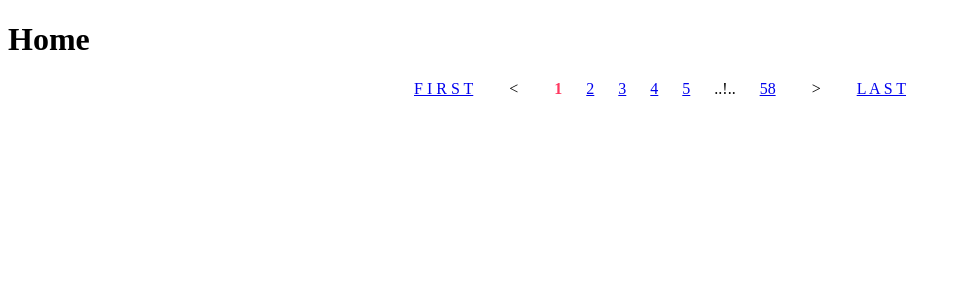
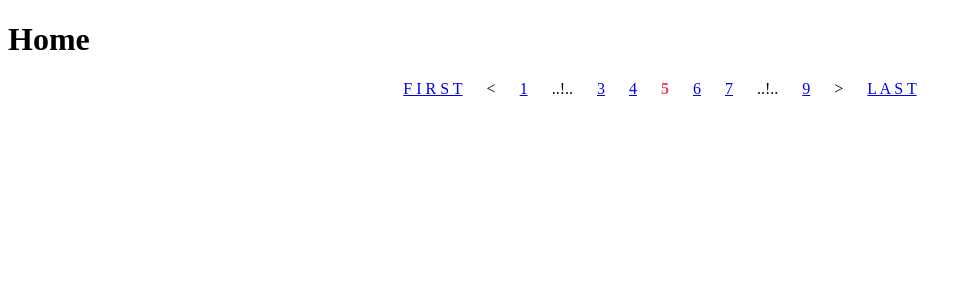
Before and after one commit to asammitte/vue-basic-pagination, a Vue app: page / in a window 1280 px wide. Shown: the top 300 px of the page, without its empty margins (0-972 px from the left). Built offline with nearby package versions, Linux system fonts and the light colour scheme.

Commit message:
cover rendering with tests

```diff
--- a/package.json
+++ b/package.json
@@ -1,6 +1,6 @@
 {
   "name": "vue3-basic-pagination",
-  "version": "0.0.11",
+  "version": "0.0.12",
   "type": "module",
   "main": "dist/index.cjs",
   "module": "dist/index.js",
--- a/src/App.vue
+++ b/src/App.vue
@@ -11,7 +11,7 @@ function pageSelected(pageIndex: number): void {
 
   <main>
     <router-view />
-    <BasicPagination :page-count="58">
+    <BasicPagination :page-count="9" :selected-page="5">
       <template v-slot:firstButtonContent>
         <router-link :to="{ path: '' }">F I R S T</router-link>
       </template>
--- a/src/components/BasicPagination.vue
+++ b/src/components/BasicPagination.vue
@@ -2,8 +2,8 @@
   <div v-if="pageCount > 1">
     <ul :class="containerClass">
       <li
-        v-if="firstLastButton"
-        :class="[pageClass, firstPageSelected ? disabledClass : '']"
+        v-if="showFirstLastButtons"
+        :class="[firstItemClass, pageClass, firstPageSelected ? disabledClass : '']"
       >
         <span
           :class="pageLinkClass"
@@ -11,25 +11,28 @@
           @click="pageSelected(1)"
         >
           <slot name="firstButtonContent">
-            {{ firstButtonText }}
+            &lt;&lt;
           </slot>
         </span>
       </li>
 
       <li
-        v-if="!(firstPageSelected && hidePrevNext)"
-        :class="[prevClass, firstPageSelected ? disabledClass : '']"
+        v-if="showPrevNextButtons"
+        :class="[prevItemClass, firstPageSelected ? disabledClass : '']"
       >
-        <span v-if="firstPageSelected" :class="prevLinkClass" :tabindex="-1">
-          <span class="tablet-hide">{{ getPrevText }}</span>
+        <span v-if="firstPageSelected" :tabindex="-1">
+          <slot name="prevButtonContent">
+            &lt;
+          </slot>
         </span>
         <span
           v-else
-          :class="prevLinkClass"
           :tabindex="firstPageSelected ? -1 : 0"
           @click="pageSelected(prevPage)"
         >
-          <span class="tablet-hide">{{ getPrevText }}</span>
+          <slot name="prevButtonContent">
+            &lt;
+          </slot>
         </span>
       </li>
 
@@ -45,18 +48,13 @@
       >
         <span
           v-if="page.breakView"
-          :class="[pageLinkClass, breakViewLinkClass]"
+          :class="[pageLinkClass]"
           tabindex="0"
         >
           <slot name="breakViewContent">
-            {{ breakViewText }}
+            …
           </slot>
         </span>
-        <!-- <span v-else-if="page.disabled" :class="pageLinkClass" tabindex="0">
-          <slot name="currentPageContent">
-            {{ page.content }} ! P A R C
-          </slot>
-        </span> -->
         <span
           v-else-if="!page.selected"
           :class="pageLinkClass"
@@ -75,25 +73,28 @@
       </li>
 
       <li
-        v-if="!(lastPageSelected && hidePrevNext)"
-        :class="[nextClass, lastPageSelected ? disabledClass : '']"
+        v-if="showPrevNextButtons"
+        :class="[nextItemClass, lastPageSelected ? disabledClass : '']"
       >
         <span
           v-if="!lastPageSelected"
-          :class="nextLinkClass"
           :tabindex="lastPageSelected ? -1 : 0"
           @click="pageSelected(nextPage)"
         >
-          <span class="tablet-hide">{{ getNextText }}</span>
+          <slot name="nextButtonContent">
+            &gt;
+          </slot>
         </span>
-        <span v-else :class="nextLinkClass" :tabindex="-1">
-          <span class="tablet-hide">{{ getNextText }}</span>
+        <span v-else :tabindex="-1">
+          <slot name="nextButtonContent">
+            &gt;
+          </slot>
         </span>
       </li>
 
       <li
-        v-if="firstLastButton"
-        :class="[pageClass, lastPageSelected ? disabledClass : '']"
+        v-if="showFirstLastButtons"
+        :class="[lastItemClass, pageClass, lastPageSelected ? disabledClass : '']"
       >
         <span
           :class="pageLinkClass"
@@ -101,7 +102,7 @@
           @click="pageSelected(selectLastPage)"
         >
           <slot name="lastButtonContent" :pageNumber="selectLastPage">
-            {{ lastButtonText }}
+            &gt;&gt;
           </slot>
         </span>
       </li>
@@ -117,24 +118,18 @@ export interface IPaginationProps {
   selectedPage?: number
   pageRange?: number
   marginPages?: number
-  prevText?: string
-  nextText?: string
-  breakViewText?: string
   containerClass?: string
+  firstItemClass?: string
+  lastItemClass?: string
   pageClass?: string
   pageLinkClass?: string
-  prevClass?: string
-  prevLinkClass?: string
-  nextClass?: string
-  nextLinkClass?: string
+  prevItemClass?: string
+  nextItemClass?: string
   breakViewClass?: string
-  breakViewLinkClass?: string
   activeClass?: string
   disabledClass?: string
-  firstLastButton?: boolean
-  firstButtonText?: string
-  lastButtonText?: string
-  hidePrevNext?: boolean
+  showFirstLastButtons?: boolean
+  showPrevNextButtons?: boolean
 }
 
 interface IPageItem {
@@ -149,33 +144,22 @@ const props = withDefaults(defineProps<IPaginationProps>(), {
   selectedPage: 1,
   pageRange: 5,
   marginPages: 1,
-  prevText: '<',
-  nextText: '>',
-  breakViewText: '…',
   containerClass: 'vue3-basic-pagination',
+  firstItemClass: 'first-item',
+  lastItemClass: 'last-item',
   pageClass: 'page-item',
-  pageLinkClass: '',
-  prevClass: '',
-  prevLinkClass: '',
-  nextClass: '',
-  nextLinkClass: '',
-  breakViewClass: '',
-  breakViewLinkClass: '',
+  pageLinkClass: 'page-item-link',
+  prevItemClass: 'prev-item',
+  nextItemClass: 'next-item',
+  breakViewClass: 'break-item',
   activeClass: 'active-page',
   disabledClass: 'disabled',
-  firstLastButton: true,
-  firstButtonText: 'First',
-  lastButtonText: 'Last',
-  hidePrevNext: false
+  showFirstLastButtons: true,
+  showPrevNextButtons: true
 })
 
 const emit = defineEmits(['pageSelected'])
 const selected = ref(props.selectedPage)
-
-// const selected = computed(() => {
-//   // return route.query ? +route.query.page : 1
-//   return 1
-// })
 
 const pages = computed<IPageItem[]>(() => {
   const items: any = {}
@@ -254,7 +238,6 @@ const pages = computed<IPageItem[]>(() => {
       setPageItem(i)
     }
   }
-  console.log(items)
   return items
 })
 
@@ -284,14 +267,6 @@ const selectLastPage = computed(() => {
   return props.pageCount
 })
 
-const getPrevText = computed(() => {
-  return props.prevText // || this.$t('pagination.prev')
-})
-
-const getNextText = computed(() => {
-  return props.nextText // || this.$t('pagination.next')
-})
-
 function pageSelected(index: number): void {
   selected.value = index
   emit('pageSelected', index)
@@ -302,6 +277,7 @@ function pageSelected(index: number): void {
 .vue3-basic-pagination {
   text-align: center;
 }
+
 .vue3-basic-pagination li {
   display: inline-block;
   color: #000000;
```
Also changed, not shown: 1 other file (tests, documents, lock files or other folders).
